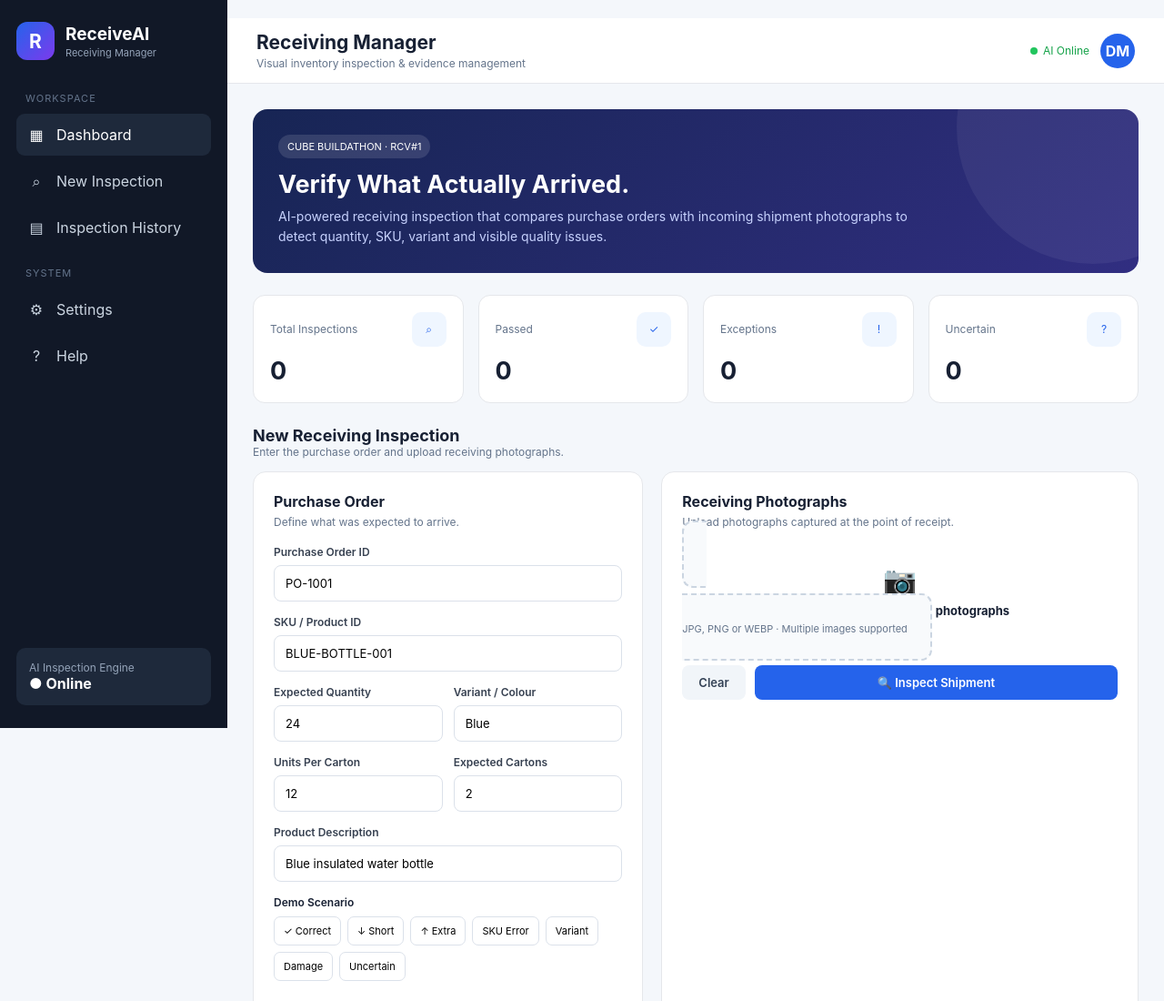
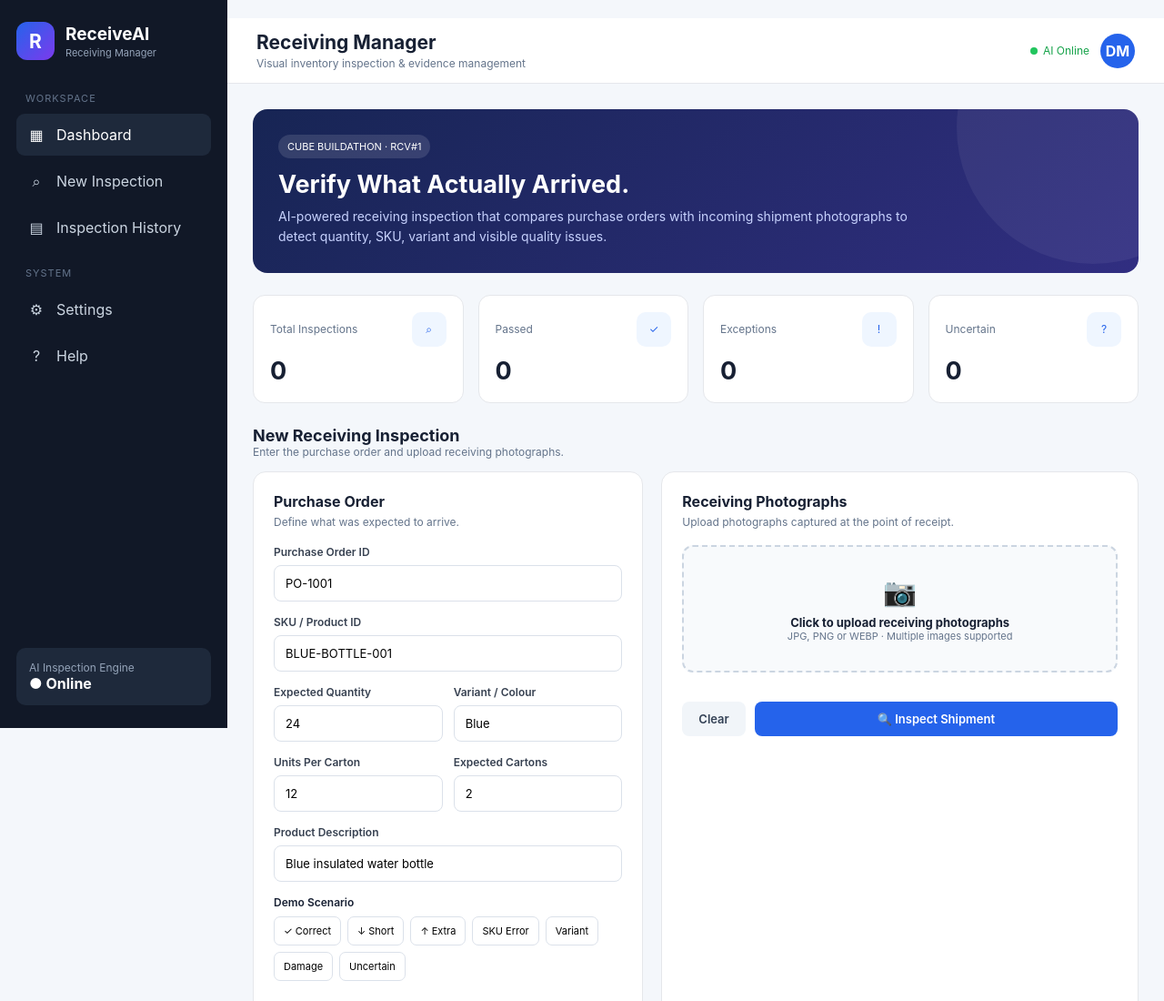
Before and after one commit to Manvitha0424/cube-03-receiving-manager, a website: page frontend/index.html in a window 1280 px wide. Shown: the top 1100 px of the page at 91% size. Drawn offline with Linux system fonts and the light colour scheme.

Commit message:
fix(ui): correct upload box flex layout

```diff
--- a/frontend/styles.css
+++ b/frontend/styles.css
@@ -308,6 +308,14 @@
             cursor: pointer;
             background: #f8fafc;
             transition: 0.2s;
+            display: flex;
+            flex-direction: column;
+            align-items: center;
+            justify-content: center;
+            min-height: 140px;
+            width: 100%;
+            overflow: hidden;
+            box-sizing: border-box;
         }
         .upload-box:hover {
             border-color: #2563eb;
```
